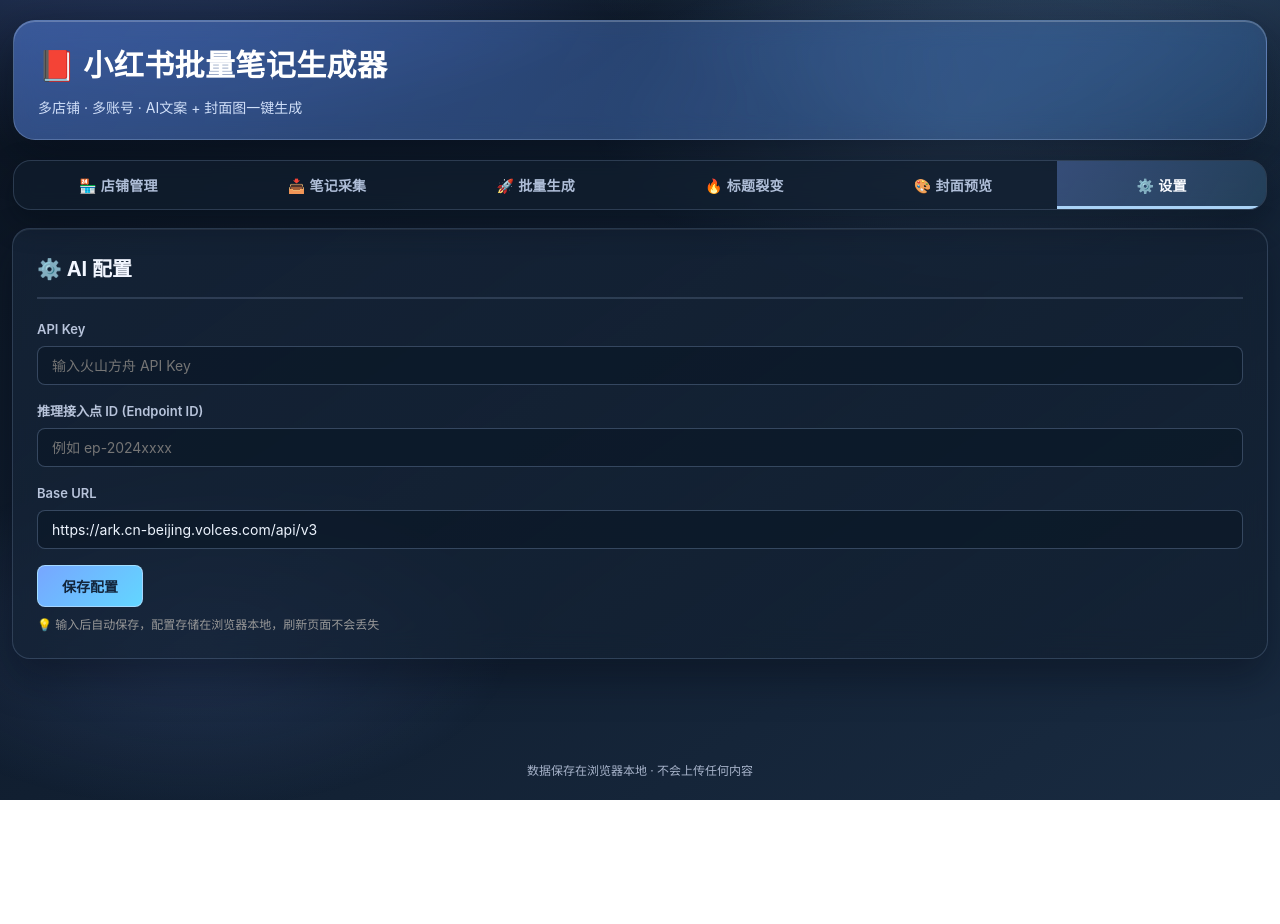
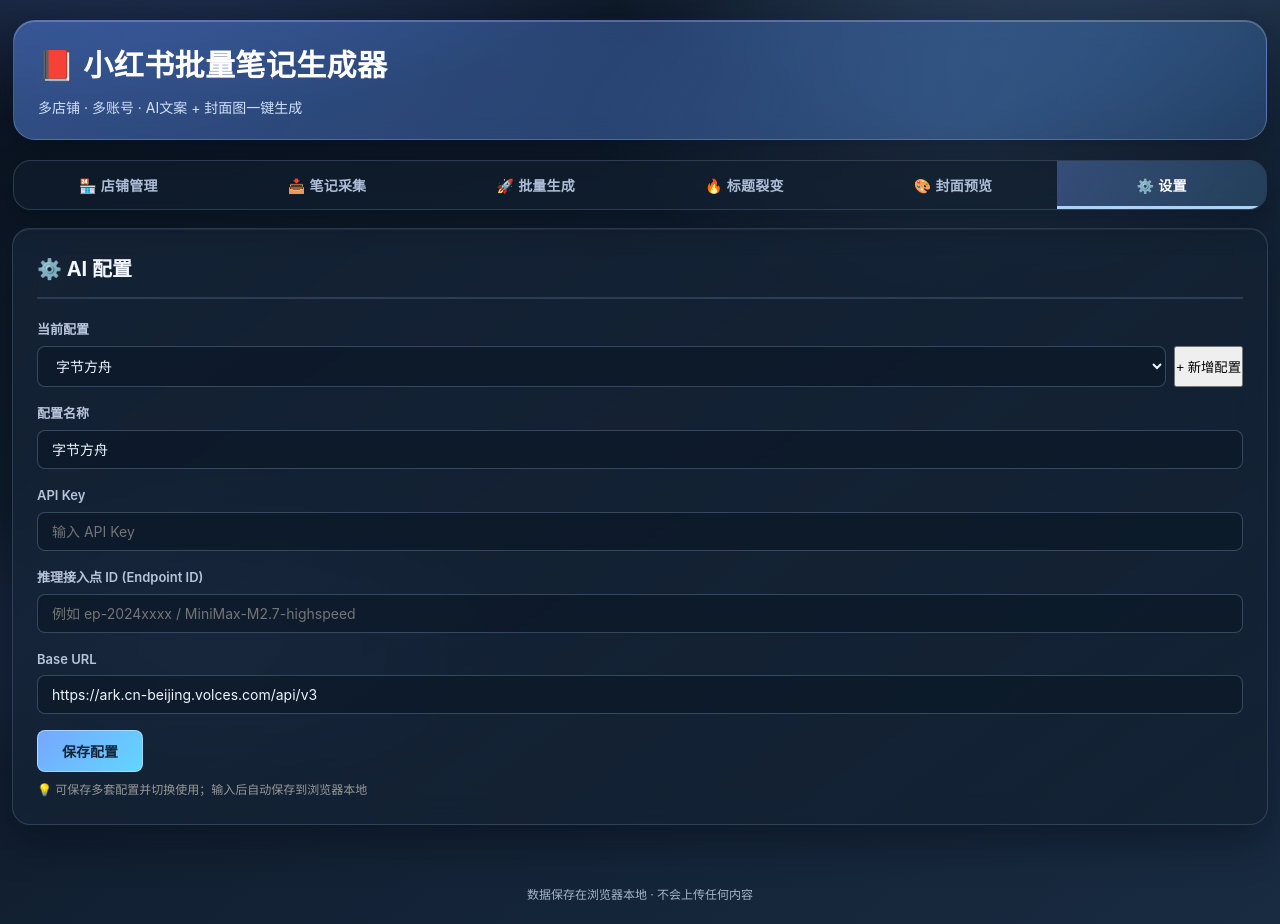
Before and after one commit to cbw6666/xiaohongshu_note, a React (Vite) app: page / in a window 1280 px wide. Both pictures are taken after a click on the button "⚙️ 设置". Before the commit the page ends 800 px from the top, so only its background shows below. Built offline with nearby package versions, Linux system fonts and the light colour scheme.

Commit message:
feat: add multi-api profiles and soften SEO retry failures

```diff
--- a/package.json
+++ b/package.json
@@ -4,7 +4,7 @@
   "version": "1.0.0",
   "type": "module",
   "scripts": {
-    "dev": "vite",
+    "dev": "vite --host 0.0.0.0 --port 3000",
     "build": "vite build",
     "preview": "vite preview"
   },
--- a/src/components/BatchGenerator.jsx
+++ b/src/components/BatchGenerator.jsx
@@ -518,6 +518,8 @@ export default function BatchGenerator({ settings, shops, onGenerated, onUpdateS
             let noteTags = ''
             let noteCoverTitle = ''
             let noteCoverSubtitle = ''
+            let seoPassed = seoPlan ? true : undefined
+            let seoIssues = seoPlan ? [] : undefined
             let isError = false
             let innerImageCount = 0
 
@@ -618,6 +620,9 @@ export default function BatchGenerator({ settings, shops, onGenerated, onUpdateS
                     seoPlan,
                   )
 
+                  seoPassed = seoAudit.pass
+                  seoIssues = seoAudit.pass ? [] : [...seoAudit.issues]
+
                   if (!seoAudit.pass) {
                     setProgress({
                       current: count,
@@ -633,6 +638,7 @@ export default function BatchGenerator({ settings, shops, onGenerated, onUpdateS
                       },
                       seoPlan,
                     )
+                    try {
                       const repairRaw = await callAI(settings, repairMessages)
                       const repaired = parseNoteResponse(repairRaw)
 
@@ -660,9 +666,41 @@ export default function BatchGenerator({ settings, shops, onGenerated, onUpdateS
                         },
                         seoPlan,
                       )
+                    } catch (seoRepairErr) {
+                      seoAudit = auditSeoTextResult(
+                        {
+                          title: attemptTitle,
+                          content: attemptContent,
+                          tags: attemptTags,
+                        },
+                        seoPlan,
+                      )
+                      seoAudit.issues = [
+                        ...(seoAudit.issues || []),
+                        `SEO修复请求失败: ${seoRepairErr?.message || '未知错误'}`,
+                      ]
+                    }
+
+                    seoPassed = seoAudit.pass
+                    seoIssues = seoAudit.pass ? [] : [...seoAudit.issues]
 
                     if (!seoAudit.pass) {
-                      throw new Error(`SEO规则未通过: ${seoAudit.issues.join('；')}`)
+                      setProgress({
+                        current: count,
+                        total: totalNotes,
+                        text: `${shop.name} / ${account.name} / ${product.name.slice(0, 10)}... 第${i + 1}篇 SEO未完全通过，已降级放行`,
+                      })
+                      console.warn('SEO校验未通过，降级放行', {
+                        shopId: shop.id,
+                        shopName: shop.name,
+                        productId: product.id,
+                        productName: cleanName,
+                        accountId: account.id,
+                        accountName: account.name,
+                        noteIndex: i,
+                        issues: seoAudit.issues || [],
+                        metrics: seoAudit.metrics || {},
+                      })
                     }
                   }
                 }
@@ -840,6 +878,7 @@ export default function BatchGenerator({ settings, shops, onGenerated, onUpdateS
                 coverTitle: noteCoverTitle,
                 coverSubtitle: noteCoverSubtitle,
                 innerImageCount,
+                ...(seoPlan ? { seoPassed: Boolean(seoPassed), seoIssues: Array.isArray(seoIssues) ? seoIssues : [] } : {}),
                 createdAt: new Date().toISOString(),
               })
             } else {
--- a/src/components/NoteCollector.jsx
+++ b/src/components/NoteCollector.jsx
@@ -1428,7 +1428,7 @@ export default function NoteCollector({ settings, shops = [], activeShopId, onIm
               disabled={isBusy}
               title="把采集到的标题导入标题裂变输入框"
             >
-              馃摜 导入标题裂变
+              🔥 导入标题裂变
             </button>
           )}
           {(isBusy || isResting) && !isOneClick && (
--- a/src/components/Settings.jsx
+++ b/src/components/Settings.jsx
@@ -5,13 +5,30 @@ export default function Settings({ settings, onSave }) {
   const [saved, setSaved] = useState(false)
   const debounceRef = useRef(null)
 
+  const getProfiles = (state = form) => Array.isArray(state.profiles) && state.profiles.length > 0
+    ? state.profiles
+    : [{
+      id: 'cfg_legacy_default',
+      name: '默认配置',
+      apiKey: state.apiKey || '',
+      endpointId: state.endpointId || '',
+      baseUrl: state.baseUrl || 'https://ark.cn-beijing.volces.com/api/v3',
+    }]
+
+  const getActiveProfile = (state = form) => {
+    const profiles = getProfiles(state)
+    const activeId = state.activeProfileId && profiles.some(item => item.id === state.activeProfileId)
+      ? state.activeProfileId
+      : profiles[0].id
+    return profiles.find(item => item.id === activeId) || profiles[0]
+  }
+
   // 同步外部 settings prop 变化
   useEffect(() => {
     setForm({ ...settings })
   }, [settings])
 
-  const handleChange = (key, val) => {
-    const next = { ...form, [key]: val }
+  const updateForm = (next) => {
     setForm(next)
     setSaved(false)
 
@@ -24,6 +41,61 @@ export default function Settings({ settings, onSave }) {
     }, 500)
   }
 
+  const updateActiveProfile = (patch = {}) => {
+    const profiles = getProfiles(form)
+    const active = getActiveProfile(form)
+    const nextProfiles = profiles.map(item => {
+      if (item.id !== active.id) return item
+      return { ...item, ...patch }
+    })
+    const nextActive = nextProfiles.find(item => item.id === active.id) || nextProfiles[0]
+    const next = {
+      ...form,
+      profiles: nextProfiles,
+      activeProfileId: nextActive.id,
+      apiKey: nextActive.apiKey || '',
+      endpointId: nextActive.endpointId || '',
+      baseUrl: nextActive.baseUrl || 'https://ark.cn-beijing.volces.com/api/v3',
+    }
+    updateForm(next)
+  }
+
+  const handleChange = (key, val) => {
+    updateActiveProfile({ [key]: val })
+  }
+
+  const handleSwitchProfile = (profileId) => {
+    const profiles = getProfiles(form)
+    const selected = profiles.find(item => item.id === profileId)
+    if (!selected) return
+    updateForm({
+      ...form,
+      activeProfileId: selected.id,
+      apiKey: selected.apiKey || '',
+      endpointId: selected.endpointId || '',
+      baseUrl: selected.baseUrl || 'https://ark.cn-beijing.volces.com/api/v3',
+    })
+  }
+
+  const handleAddProfile = () => {
+    const profiles = getProfiles(form)
+    const nextProfile = {
+      id: `cfg_${Date.now()}_${Math.random().toString(36).slice(2, 8)}`,
+      name: `新配置${profiles.length + 1}`,
+      apiKey: '',
+      endpointId: '',
+      baseUrl: 'https://ark.cn-beijing.volces.com/api/v3',
+    }
+    updateForm({
+      ...form,
+      profiles: [...profiles, nextProfile],
+      activeProfileId: nextProfile.id,
+      apiKey: nextProfile.apiKey,
+      endpointId: nextProfile.endpointId,
+      baseUrl: nextProfile.baseUrl,
+    })
+  }
+
   const handleSave = () => {
     clearTimeout(debounceRef.current)
     onSave(form)
@@ -31,32 +103,62 @@ export default function Settings({ settings, onSave }) {
     setTimeout(() => setSaved(false), 2000)
   }
 
+  const activeProfile = getActiveProfile(form)
+  const profiles = getProfiles(form)
+
   return (
     <div className="panel">
       <h2>⚙️ AI 配置</h2>
       <div className="form-group">
+        <label>当前配置</label>
+        <div style={{ display: 'flex', gap: 8 }}>
+          <select
+            value={activeProfile.id}
+            onChange={e => handleSwitchProfile(e.target.value)}
+            style={{ flex: 1 }}
+          >
+            {profiles.map(profile => (
+              <option key={profile.id} value={profile.id}>
+                {profile.name}
+              </option>
+            ))}
+          </select>
+          <button type="button" onClick={handleAddProfile}>
+            + 新增配置
+          </button>
+        </div>
+      </div>
+      <div className="form-group">
+        <label>配置名称</label>
+        <input
+          value={activeProfile.name || ''}
+          onChange={e => updateActiveProfile({ name: e.target.value })}
+          placeholder="例如 字节方舟 / aicodee"
+        />
+      </div>
+      <div className="form-group">
         <label>API Key</label>
         <input
           type="password"
-          value={form.apiKey}
+          value={activeProfile.apiKey || ''}
           onChange={e => handleChange('apiKey', e.target.value)}
-          placeholder="输入火山方舟 API Key"
+          placeholder="输入 API Key"
         />
       </div>
       <div className="form-group">
         <label>推理接入点 ID (Endpoint ID)</label>
         <input
-          value={form.endpointId}
+          value={activeProfile.endpointId || ''}
           onChange={e => handleChange('endpointId', e.target.value)}
-          placeholder="例如 ep-2024xxxx"
+          placeholder="例如 ep-2024xxxx / MiniMax-M2.7-highspeed"
         />
       </div>
       <div className="form-group">
         <label>Base URL</label>
         <input
-          value={form.baseUrl}
+          value={activeProfile.baseUrl || ''}
           onChange={e => handleChange('baseUrl', e.target.value)}
-          placeholder="https://ark.cn-beijing.volces.com/api/v3"
+          placeholder="https://xxx.com/v1"
         />
       </div>
 
@@ -65,7 +167,7 @@ export default function Settings({ settings, onSave }) {
       </button>
 
       <p style={{ fontSize: 12, color: '#999', marginTop: 8 }}>
-        💡 输入后自动保存，配置存储在浏览器本地，刷新页面不会丢失
+        💡 可保存多套配置并切换使用；输入后自动保存到浏览器本地
       </p>
     </div>
   )
--- a/src/utils/storage.js
+++ b/src/utils/storage.js
@@ -6,20 +6,72 @@ const KEYS = {
   FISSION: 'rb_fission',
 }
 
+const DEFAULT_BASE_URL = 'https://ark.cn-beijing.volces.com/api/v3'
+
+function createProfile(overrides = {}) {
+  return {
+    id: overrides.id || `cfg_${Date.now()}_${Math.random().toString(36).slice(2, 8)}`,
+    name: overrides.name || '默认配置',
+    apiKey: overrides.apiKey || '',
+    endpointId: overrides.endpointId || '',
+    baseUrl: overrides.baseUrl || DEFAULT_BASE_URL,
+  }
+}
+
+function normalizeSettingsState(raw) {
+  // 新版：多配置结构
+  if (raw && Array.isArray(raw.profiles) && raw.profiles.length > 0) {
+    const profiles = raw.profiles.map((item, idx) => createProfile({
+      ...item,
+      name: item?.name || `配置${idx + 1}`,
+      baseUrl: item?.baseUrl || DEFAULT_BASE_URL,
+    }))
+
+    const activeProfileId = raw.activeProfileId && profiles.some(p => p.id === raw.activeProfileId)
+      ? raw.activeProfileId
+      : profiles[0].id
+
+    const activeProfile = profiles.find(p => p.id === activeProfileId) || profiles[0]
+
+    return {
+      ...raw,
+      apiKey: activeProfile.apiKey || '',
+      endpointId: activeProfile.endpointId || '',
+      baseUrl: activeProfile.baseUrl || DEFAULT_BASE_URL,
+      profiles,
+      activeProfileId,
+    }
+  }
+
+  // 旧版：单配置结构 -> 自动迁移为多配置
+  const legacyProfile = createProfile({
+    id: 'cfg_legacy_default',
+    name: '字节方舟',
+    apiKey: raw?.apiKey || '',
+    endpointId: raw?.endpointId || '',
+    baseUrl: raw?.baseUrl || DEFAULT_BASE_URL,
+  })
+
+  return {
+    apiKey: legacyProfile.apiKey,
+    endpointId: legacyProfile.endpointId,
+    baseUrl: legacyProfile.baseUrl,
+    profiles: [legacyProfile],
+    activeProfileId: legacyProfile.id,
+  }
+}
+
 export function loadSettings() {
   try {
     const raw = localStorage.getItem(KEYS.SETTINGS)
-    return raw ? JSON.parse(raw) : {
-      apiKey: '',
-      endpointId: '',
-      baseUrl: 'https://ark.cn-beijing.volces.com/api/v3',
-    }
-  } catch { return { apiKey: '', endpointId: '', baseUrl: 'https://ark.cn-beijing.volces.com/api/v3' } }
+    if (!raw) return normalizeSettingsState(null)
+    return normalizeSettingsState(JSON.parse(raw))
+  } catch { return normalizeSettingsState(null) }
 }
 
 export function saveSettings(settings) {
   try {
-    localStorage.setItem(KEYS.SETTINGS, JSON.stringify(settings))
+    localStorage.setItem(KEYS.SETTINGS, JSON.stringify(normalizeSettingsState(settings)))
   } catch (e) {
     console.warn('保存设置失败:', e.message)
   }
```
Lines whose indentation alone changed are shown as unchanged.
